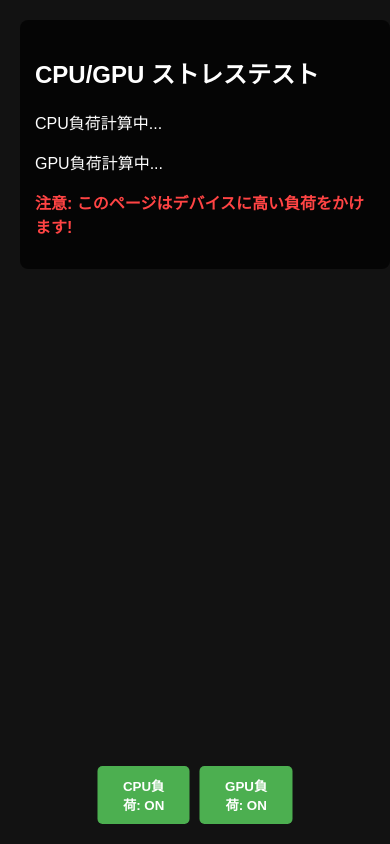
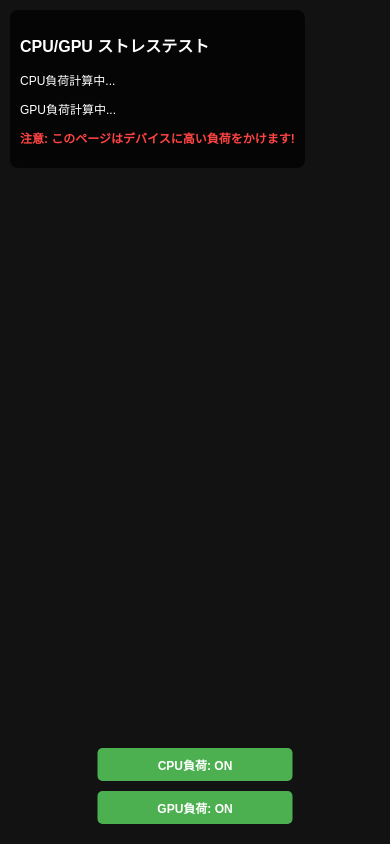
Before and after one commit to hackparking/GPUCPU, a plain HTML site: page index.html in a window 390 px wide. Drawn offline with Linux system fonts and the light colour scheme.

Commit message:
Update index.html

```diff
--- a/index.html
+++ b/index.html
@@ -29,12 +29,13 @@
 
         .info-panel {
             position: absolute;
-            top: 20px;
-            left: 20px;
-            padding: 15px;
+            top: 10px;
+            left: 10px;
+            padding: 10px;
             background: rgba(0, 0, 0, 0.7);
             border-radius: 8px;
             z-index: 100;
+            max-width: 90%;
         }
 
         .controls {
@@ -45,10 +46,12 @@
             display: flex;
             gap: 10px;
             z-index: 100;
+            flex-wrap: wrap;
+            justify-content: center;
         }
 
         button {
-            padding: 10px 20px;
+            padding: 12px 24px;
             border: none;
             border-radius: 5px;
             background: #4CAF50;
@@ -56,6 +59,9 @@
             font-weight: bold;
             cursor: pointer;
             transition: background 0.3s;
+            font-size: 16px;
+            max-width: 200px;
+            width: 100%;
         }
 
         button:hover {
@@ -65,6 +71,32 @@
         .warning {
             color: #ff4444;
             font-weight: bold;
+        }
+
+        @media (max-width: 600px) {
+            .info-panel h2 {
+                font-size: 18px;
+            }
+            .info-panel p {
+                font-size: 14px;
+            }
+            button {
+                font-size: 14px;
+                padding: 10px 20px;
+            }
+        }
+
+        @media (max-width: 400px) {
+            .info-panel h2 {
+                font-size: 16px;
+            }
+            .info-panel p {
+                font-size: 12px;
+            }
+            button {
+                font-size: 12px;
+                padding: 8px 16px;
+            }
         }
     </style>
 </head>
```
